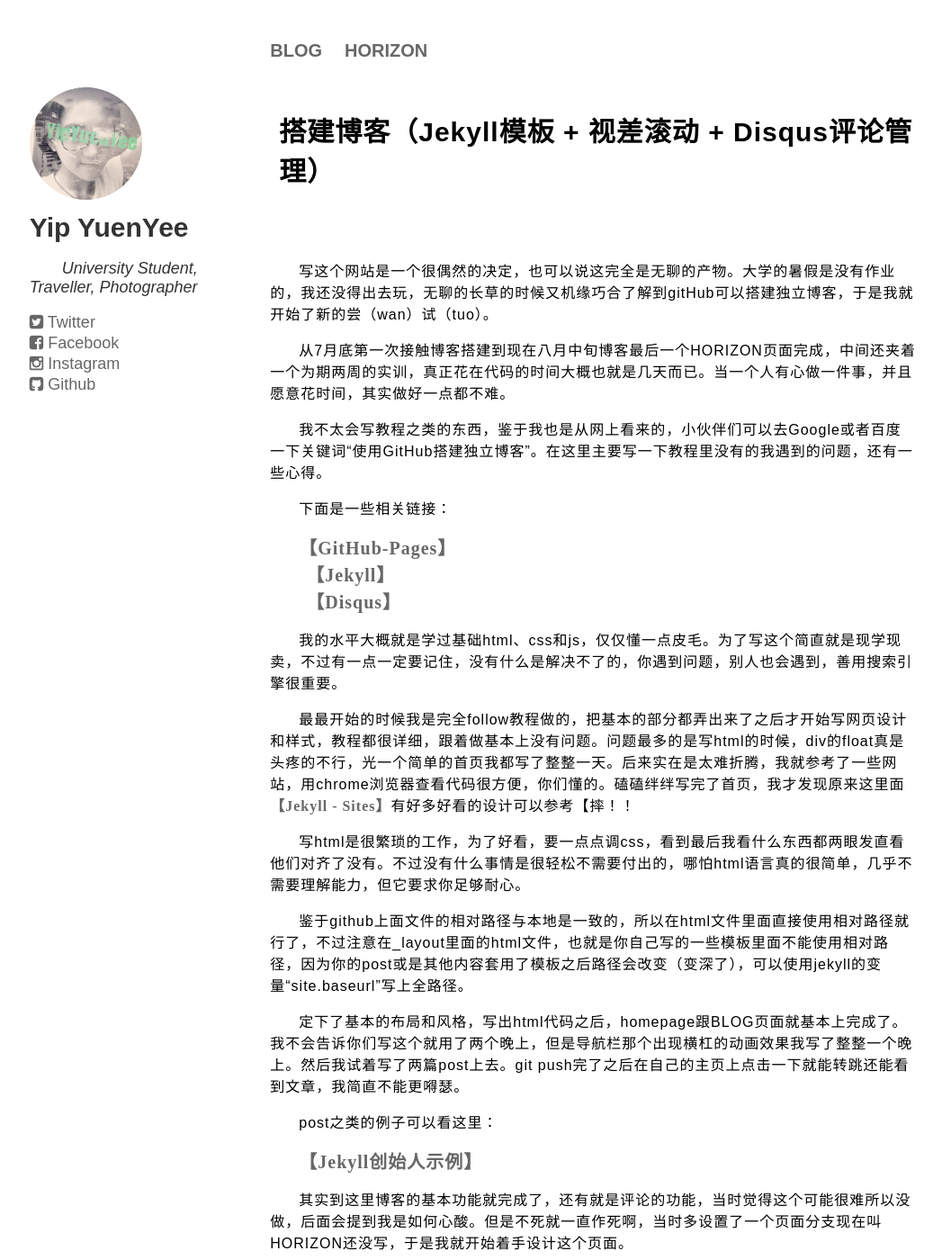
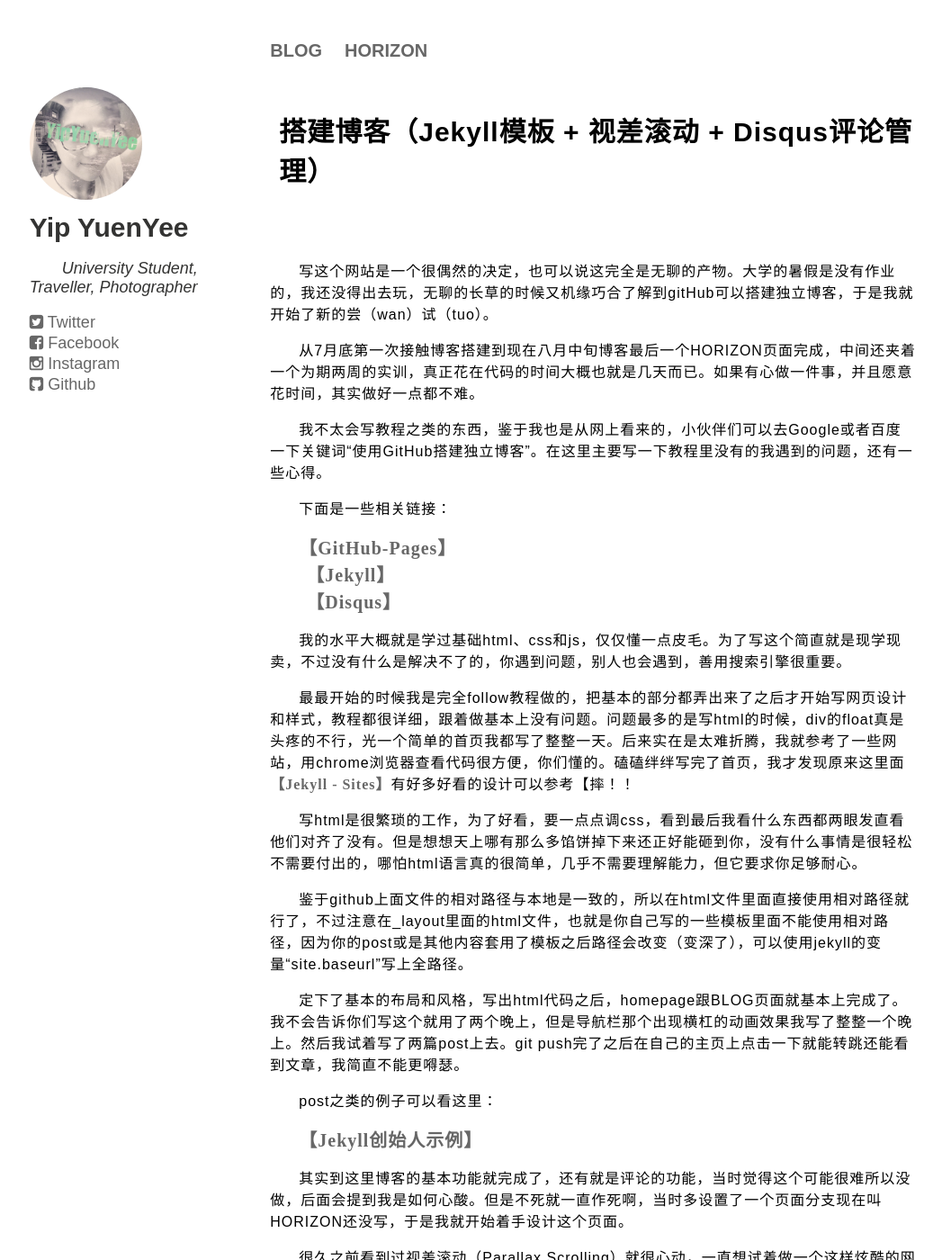
Before and after one commit to kusmour/blog_jekyll, a Jekyll site: the page built from _posts/2014-08-16-testdajianboke.md, in a window 1280 px wide and 1400 px high. Shown: the whole window at 90% size, without its empty margins (89-1136 px from the left). Built offline with Jekyll 4.4.1, drawn with Linux system fonts in a browser that asks for light colours; some web fonts are replaced; comment, search, counter and statistics services are not loaded.

Commit message:
modify post 2014-08-16

```diff
--- a/_posts/2014-08-16-testdajianboke.md
+++ b/_posts/2014-08-16-testdajianboke.md
@@ -6,7 +6,7 @@
 
 写这个网站是一个很偶然的决定，也可以说这完全是无聊的产物。大学的暑假是没有作业的，我还没得出去玩，无聊的长草的时候又机缘巧合了解到gitHub可以搭建独立博客，于是我就开始了新的尝（wan）试（tuo）。
 
-从7月底第一次接触博客搭建到现在八月中旬博客最后一个HORIZON页面完成，中间还夹着一个为期两周的实训，真正花在代码的时间大概也就是几天而已。当一个人有心做一件事，并且愿意花时间，其实做好一点都不难。
+从7月底第一次接触博客搭建到现在八月中旬博客最后一个HORIZON页面完成，中间还夹着一个为期两周的实训，真正花在代码的时间大概也就是几天而已。如果有心做一件事，并且愿意花时间，其实做好一点都不难。
 
 我不太会写教程之类的东西，鉴于我也是从网上看来的，小伙伴们可以去Google或者百度一下关键词“使用GitHub搭建独立博客”。在这里主要写一下教程里没有的我遇到的问题，还有一些心得。
 
@@ -16,11 +16,11 @@
 	[【Disqus】](https://disqus.com/)
 </span>
 
-我的水平大概就是学过基础html、css和js，仅仅懂一点皮毛。为了写这个简直就是现学现卖，不过有一点一定要记住，没有什么是解决不了的，你遇到问题，别人也会遇到，善用搜索引擎很重要。
+我的水平大概就是学过基础html、css和js，仅仅懂一点皮毛。为了写这个简直就是现学现卖，不过没有什么是解决不了的，你遇到问题，别人也会遇到，善用搜索引擎很重要。
 
 最最开始的时候我是完全follow教程做的，把基本的部分都弄出来了之后才开始写网页设计和样式，教程都很详细，跟着做基本上没有问题。问题最多的是写html的时候，div的float真是头疼的不行，光一个简单的首页我都写了整整一天。后来实在是太难折腾，我就参考了一些网站，用chrome浏览器查看代码很方便，你们懂的。磕磕绊绊写完了首页，我才发现原来这里面<a href = "https://github.com/jekyll/jekyll/wiki/Sites" class = "inline">【Jekyll - Sites】</a>有好多好看的设计可以参考【摔！！
 
-写html是很繁琐的工作，为了好看，要一点点调css，看到最后我看什么东西都两眼发直看他们对齐了没有。不过没有什么事情是很轻松不需要付出的，哪怕html语言真的很简单，几乎不需要理解能力，但它要求你足够耐心。
+写html是很繁琐的工作，为了好看，要一点点调css，看到最后我看什么东西都两眼发直看他们对齐了没有。但是想想天上哪有那么多馅饼掉下来还正好能砸到你，没有什么事情是很轻松不需要付出的，哪怕html语言真的很简单，几乎不需要理解能力，但它要求你足够耐心。
 
 鉴于github上面文件的相对路径与本地是一致的，所以在html文件里面直接使用相对路径就行了，不过注意在_layout里面的html文件，也就是你自己写的一些模板里面不能使用相对路径，因为你的post或是其他内容套用了模板之后路径会改变（变深了），可以使用jekyll的变量“site.baseurl”写上全路径。
 
```
